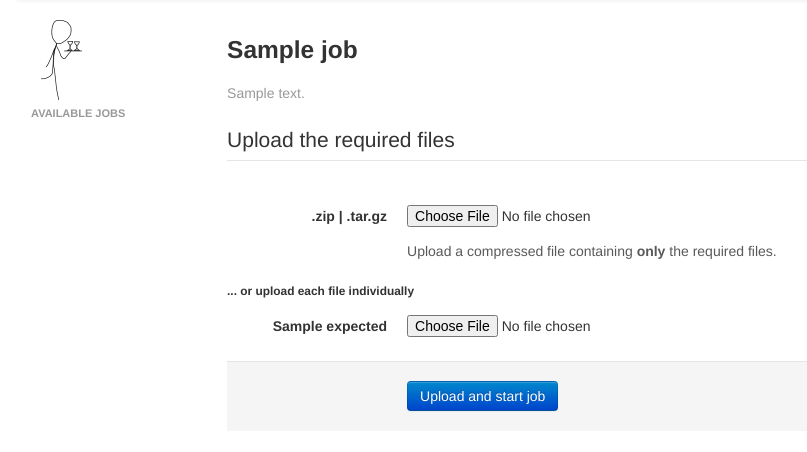
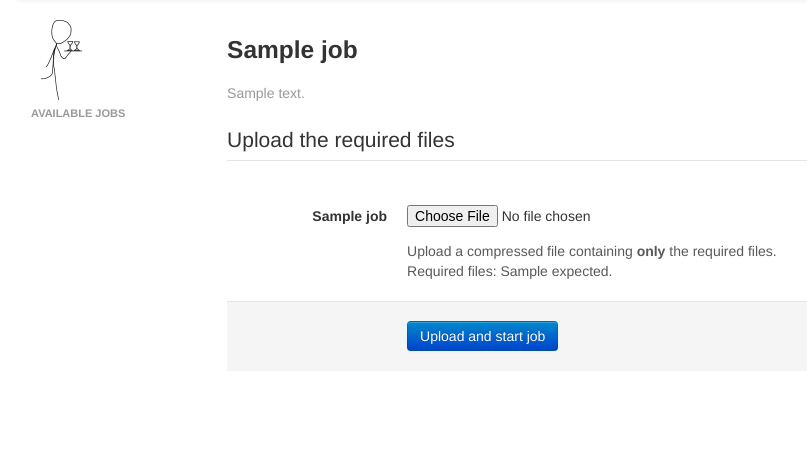
Before and after one commit to matiasb/jaime, a Flask app: template templates/detail.html in a window 1280 px wide. Shown: the part 42-494 px from the top of the page, without its empty margins (4-811 px from the left). Run offline with Flask 2, Linux system fonts and the light colour scheme; the template is opened without the code that fills it: most values are stand-ins (such as "Sample title", 1, 10 or a date in 2020); some libraries are stand-ins or nearby versions.

Commit message:
Added label/regex validation support for compressed files.

```diff
--- a/main.py
+++ b/main.py
@@ -62,16 +62,18 @@ def setup_new_instance(slug):
         if compressed:
             try:
                 instance.setup_from_compressed_file(compressed)
-            except jobs.InvalidCompressedFileError as e:
+            except Exception as e:
                 error = str(e)
                 instance.remove()
-        else:
+        elif job.individual_upload:
             uploaded_files = [f for f in request.files.values() if bool(f)]
             try:
                 instance.setup_from_files(*uploaded_files)
             except Exception as e:
                 error = str(e)
                 instance.remove()
+        else:
+            error = 'Invalid job submission'
 
         if error is None:
             return redirect(
--- a/templates/detail.html
+++ b/templates/detail.html
@@ -16,13 +16,17 @@
         <legend>Upload the required files</legend>
 
         <div class="control-group">
-            <label class="control-label"><strong>.zip | .tar.gz</strong></label>
+            <label class="control-label"><strong>
+                {% if job.compressed_label %}{{ job.compressed_label}}{% else %}.zip | .tar.gz{% endif %}
+            </strong></label>
             <div class="controls">
                 <input type="file" name="compressed_file" />
                 <span class="help-block">Upload a compressed file containing <strong>only</strong> the required files.</span>
+                <span class="help-block">Required files: {{ job.expected_files|join(', ') }}.</span>
             </div>
         </div>
 
+        {% if job.individual_upload %}
             <h6>... or upload each file individually</h6>
             {% for expected in job.expected_files %}
                 <div class="control-group">
@@ -32,6 +36,7 @@
                     </div>
                 </div>
             {% endfor %}
+        {% endif %}
 
         <div class="form-actions">
             <button class="btn btn-primary" type="submit">Upload and start job</button>
```
Also changed, not shown: jobs.py (+19 -0 lines). Lines whose indentation alone changed are shown as unchanged.
